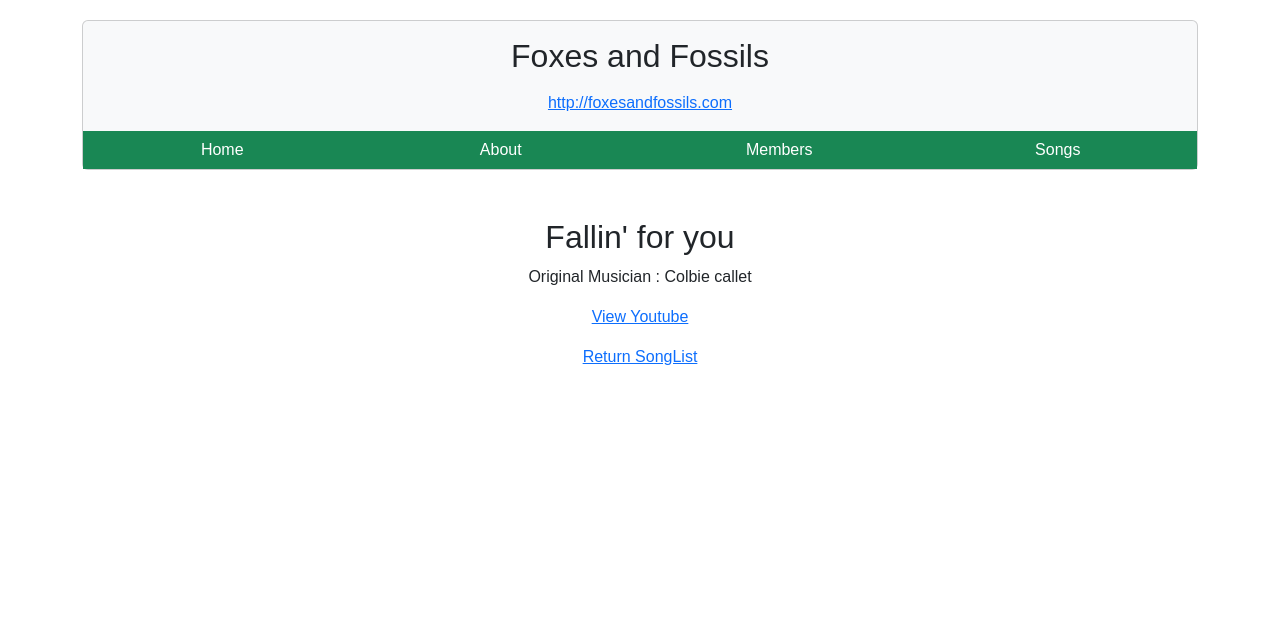
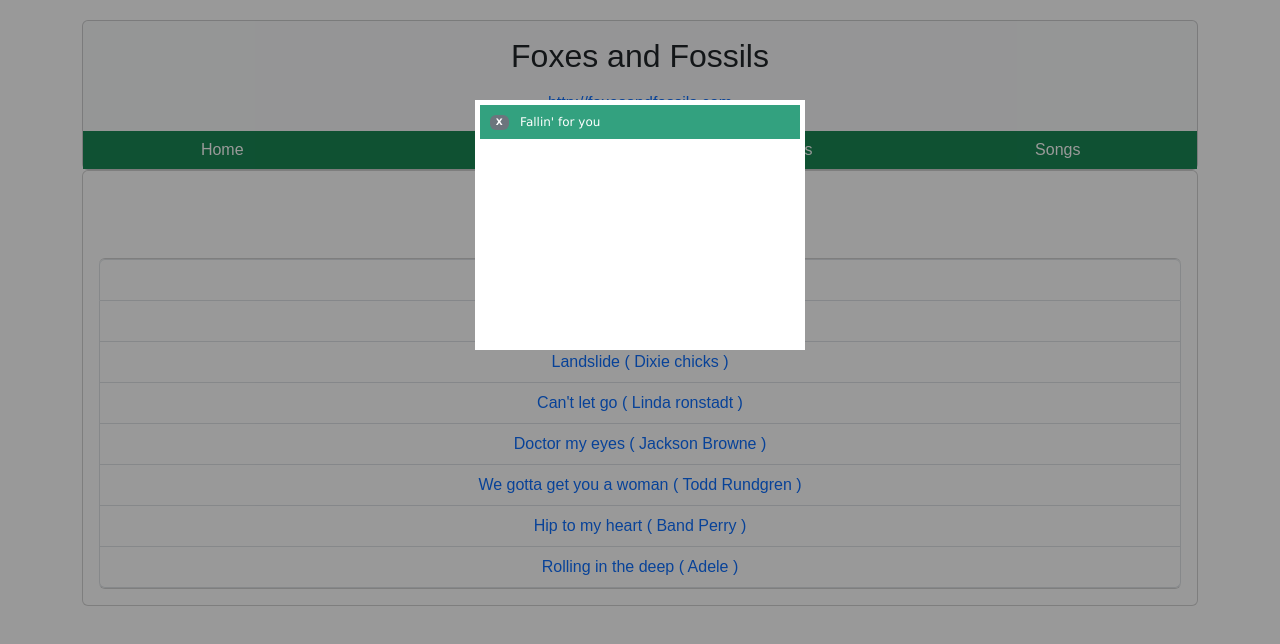
Before and after one commit to fanfarexo/quickstart-router-basic, a React (Vite) app: page /songs/1 in a window 1280 px wide. Shown: the top 644 px of the page. Built offline with nearby package versions, Linux system fonts and the light colour scheme.

Commit message:
feat: 중첩 라우트 적용

```diff
--- a/src/App.tsx
+++ b/src/App.tsx
@@ -5,7 +5,8 @@
 import Members from './pages/Members';
 import SongList from './pages/SongList';
 import { useState } from 'react';
-import SongDetail from './pages/SongDetail';
+// import SongDetail from './pages/SongDetail';
+import Player from './pages/songs/Player';
 
 export type MemberType = {
   name: string;
@@ -53,8 +54,9 @@
           <Route path='/' element={<Home />} />
           <Route path='/about' element={<About title={'여우와 늙다리들'} />} />
           <Route path='/members' element={<Members members={members} />} />
-          <Route path='/songs' element={<SongList songs={songs} />} />
-          <Route path='/songs/:id' element={<SongDetail songs={songs} />} />
+          <Route path='/songs' element={<SongList songs={songs} />}>
+            <Route path=':id' element={<Player songs={songs} />} />
+          </Route>
         </Routes>
       </div>
     </Router>
--- a/src/index.css
+++ b/src/index.css
@@ -1,3 +1,6 @@
+/* font-awesome이 제공하는 아이콘을 사용하기 위한 참조 */
+@import 'https://cdnjs.cloudflare.com/ajax/libs/font-awesome/4.7.0/css/font-awesome.min.css';
+
 body {
   margin: 0;
   padding: 0;
@@ -11,3 +14,54 @@
   width: 25%;
   border-radius: 0 !important;
 }
+
+/* 모달을 위한 스타일 추가 */
+.modal {
+  display: block;
+  position: fixed;
+  z-index: 1;
+  left: 0;
+  top: 0;
+  width: 100%;
+  height: 100%;
+  overflow: auto;
+  background-color: rgb(0, 0, 0);
+  background-color: rgba(0, 0, 0, 0.4);
+}
+.box {
+  background-color: white;
+  margin: 100px auto;
+  max-width: 330px;
+  min-width: 100px;
+  min-height: 250px;
+  font: 12px 'verdana';
+  padding: 5px 5px 5px 5px;
+}
+.box div {
+  padding: 0;
+  display: block;
+  margin: 5px 0 0 0;
+}
+.box .heading {
+  background: #33a17f;
+  font-weight: 300;
+  text-align: left;
+  color: #fff;
+  margin: 0px;
+  padding: 10px 10px 10px 10px;
+  min-width: 200px;
+  max-width: 360px;
+}
+.box .player {
+  background: white;
+}
+.pointer {
+  cursor: pointer;
+}
+.play-button {
+  width: 15px;
+  height: 15px;
+}
+.play-button-disabled {
+  opacity: 0.3;
+}
--- a/src/pages/SongList.tsx
+++ b/src/pages/SongList.tsx
@@ -1,4 +1,4 @@
-import { Link } from 'react-router-dom';
+import { Link, Outlet } from 'react-router-dom';
 import { SongType } from '../App';
 
 type Props = {
@@ -20,6 +20,7 @@
     <div className='card card-body'>
       <h2 className='mt-4 mb-2'>SongList</h2>
       <ul className='list-group'>{list}</ul>
+      <Outlet />
     </div>
   );
 };
--- /dev/null
+++ b/src/pages/songs/Player.tsx
@@ -0,0 +1,47 @@
+import { useNavigate, useParams } from 'react-router';
+import { SongType } from '../../App';
+import { useEffect, useState } from 'react';
+import { Link } from 'react-router-dom';
+import YouTube from 'react-youtube';
+
+type Props = { songs: SongType[] };
+type SongIdPragam = { id: string };
+
+const Player = (props: Props) => {
+  const params = useParams<SongIdPragam>();
+  const navigate = useNavigate();
+  const [title, setTitle] = useState<string>('');
+  const [youtubeLink, setYoutubeLink] = useState<string>('');
+
+  useEffect(() => {
+    const id = params.id ? parseInt(params.id, 10) : 0;
+    const song = props.songs.find((song) => song.id === id);
+    if (song) {
+      setTitle(song.title ? song.title : '');
+      setYoutubeLink(song.youtube_link ? song.youtube_link : '');
+    } else {
+      navigate('/songs');
+    }
+  }, [navigate, params.id, props.songs]);
+
+  return (
+    <div className='modal'>
+      <div className='box'>
+        <div className='heading'>
+          <Link className='menu' to='/songs'>
+            <span className='float-start badge bg-secondary pointer'>X</span>
+          </Link>
+          <span className='title'>&nbsp;&nbsp;&nbsp;{title}</span>
+        </div>
+        <div className='player'>
+          <YouTube
+            videoId={youtubeLink}
+            opts={{ width: '320', height: '240', playerVars: { autoplay: 1 } }}
+          />
+        </div>
+      </div>
+    </div>
+  );
+};
+
+export default Player;
```
